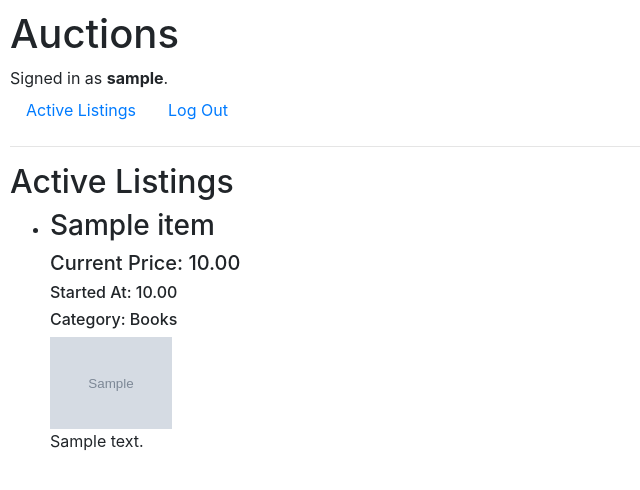
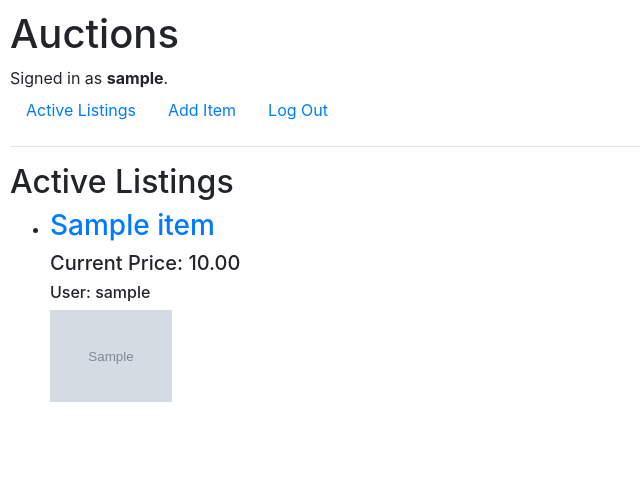
Before and after one commit to vladilchenko/commerce, a Django app: page / in a window 1280 px wide. Shown: the top 490 px of the page, without its empty margins (0-640 px from the left). Run offline with Django 3.2, Linux system fonts and the light colour scheme; a user stored in the database is signed in; tables that the repository leaves empty hold one stand-in row (values such as "Sample post"); grey boxes marked "Sample" are stand-in pictures; some libraries are stand-ins or nearby versions.

Commit message:
Added item page

```diff
--- a/auctions/templates/auctions/index.html
+++ b/auctions/templates/auctions/index.html
@@ -6,14 +6,19 @@
     <ul>
         {% for item in items %}
         <li>
-            <h3>{{ item.title }}</h3>
-            <h5>Current Price: {{ item.bids.last.price }}</h5>
-            <h6>Started At: {{ item.start_price }}</h6>
-            <h6>Category: {{ item.get_category_display }}</h6>
+            <h3><a href="{% url 'show' item.pk %}">{{ item.title }}</a></h3>
+            {% if item.bids.last.price %}
+                <h5>Current Price: {{ item.bids.last.price }}</h5>
+            {% else %}
+                <h5>Current Price: {{ item.start_price }}</h5>
+            {% endif %}
+            <h6>User: {{ item.user.username }}</h6>
+            <!-- <h6>Started At: {{ item.start_price }}</h6> -->
+            <!-- <h6>Category: {{ item.get_category_display }}</h6> -->
             {% if item.image %}
                 <img src= {{ item.image }} class="item-image" width="10%" height="16%">
             {% endif %}
-            <p>{{ item.description }}</p>
+            <!-- <p>{{ item.description }}</p> -->
         </li>
         {% endfor %}
     </ul>
--- a/auctions/templates/auctions/layout.html
+++ b/auctions/templates/auctions/layout.html
@@ -22,6 +22,9 @@
             </li>
             {% if user.is_authenticated %}
                 <li class="nav-item">
+                    <a class="nav-link" href="{% url 'add' %}">Add Item</a>
+                </li>
+                <li class="nav-item">
                     <a class="nav-link" href="{% url 'logout' %}">Log Out</a>
                 </li>
             {% else %}
--- a/auctions/urls.py
+++ b/auctions/urls.py
@@ -4,6 +4,8 @@ from . import views
 
 urlpatterns = [
     path("", views.index, name="index"),
+    path("add", views.add, name="add"),
+    path("show/<str:item_id>", views.show, name="show"),
     path("login", views.login_view, name="login"),
     path("logout", views.logout_view, name="logout"),
     path("register", views.register, name="register")
--- a/auctions/views.py
+++ b/auctions/views.py
@@ -1,3 +1,4 @@
+from unicodedata import category
 from django.contrib.auth import authenticate, login, logout
 from django.db import IntegrityError
 from django.http import HttpResponse, HttpResponseRedirect
@@ -5,6 +6,7 @@ from django.shortcuts import render
 from django.urls import reverse
 
 from .models import User, Item, Bid, Comment
+from .forms import ItemForm
 
 
 def index(request):
@@ -63,3 +65,26 @@ def register(request):
         return HttpResponseRedirect(reverse("index"))
     else:
         return render(request, "auctions/register.html")
+
+
+def add(request):
+    if request.method == "POST":
+        form = ItemForm(request.POST)
+        if form.is_valid():
+            item = Item(
+                title=form.cleaned_data["title"],
+                description=form.cleaned_data["description"],
+                user=request.user,
+                start_price=form.cleaned_data["start_price"],
+                category=form.cleaned_data["category"],
+                image=form.cleaned_data["image"]
+            )
+            item.save()
+            return HttpResponseRedirect(reverse("index"))
+    else:
+        form = ItemForm()
+        return render(request, "auctions/add.html", {"item_form": form})
+
+def show(request, item_id):
+    item = Item.objects.get(pk=item_id)
+    return render(request, "auctions/show.html", {"item": item})
```
Also changed, not shown: auctions/forms.py (added, +8 -0 lines), auctions/templates/auctions/add.html (added, +21 -0 lines), auctions/templates/auctions/show.html (added, +27 -0 lines).
